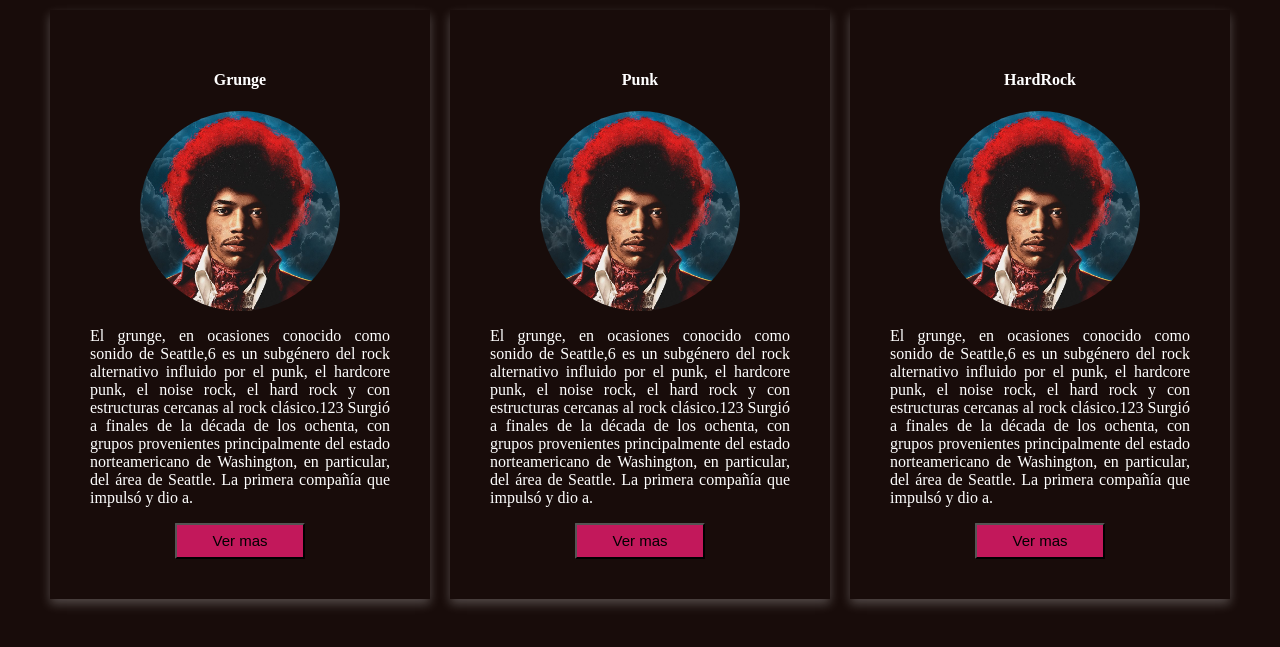
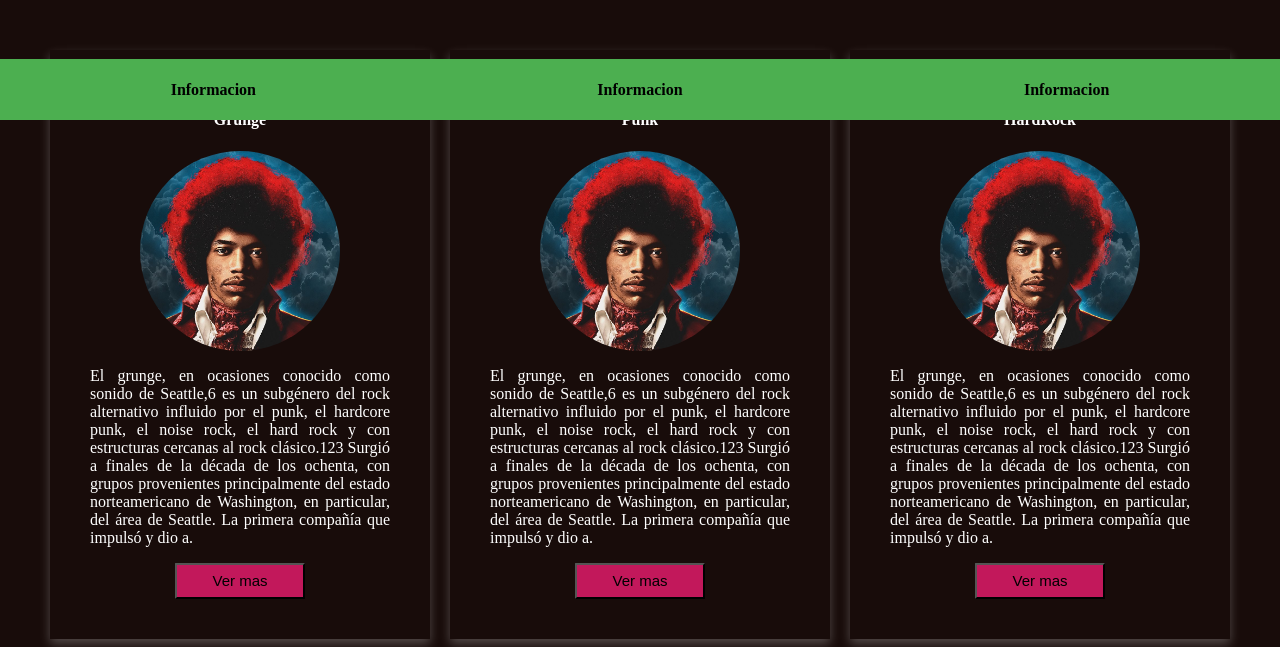
Before and after one commit to WarriorWave/Zelda-wiki, a PHP site: page / in a window 1280 px wide. Shown: the part 680-1327 px from the top of the page. Run offline with PHP 8.4, Linux system fonts and the light colour scheme; some libraries are stand-ins or nearby versions; some web fonts are replaced.

Commit message:
correccion margit top

```diff
--- a/css/style.css
+++ b/css/style.css
@@ -1,5 +1,7 @@
 body{
   margin: 0;
+  margin-top: 40px;
+
 }
 
     nav{
@@ -12,7 +14,7 @@ body{
       justify-content:space-around;
       position: fixed;
       top:0;
-       width:100%;
+      width:100%;
        height:auto;
     }
 
@@ -131,6 +133,9 @@ background: #180c0a;
   display: flex;
   justify-content: space-around;
   background: #4CAF50;
+  position: absolute;
+  bottom: 0;
+  width: 100%;
 }
 
 /* Secicon Historia */
```
